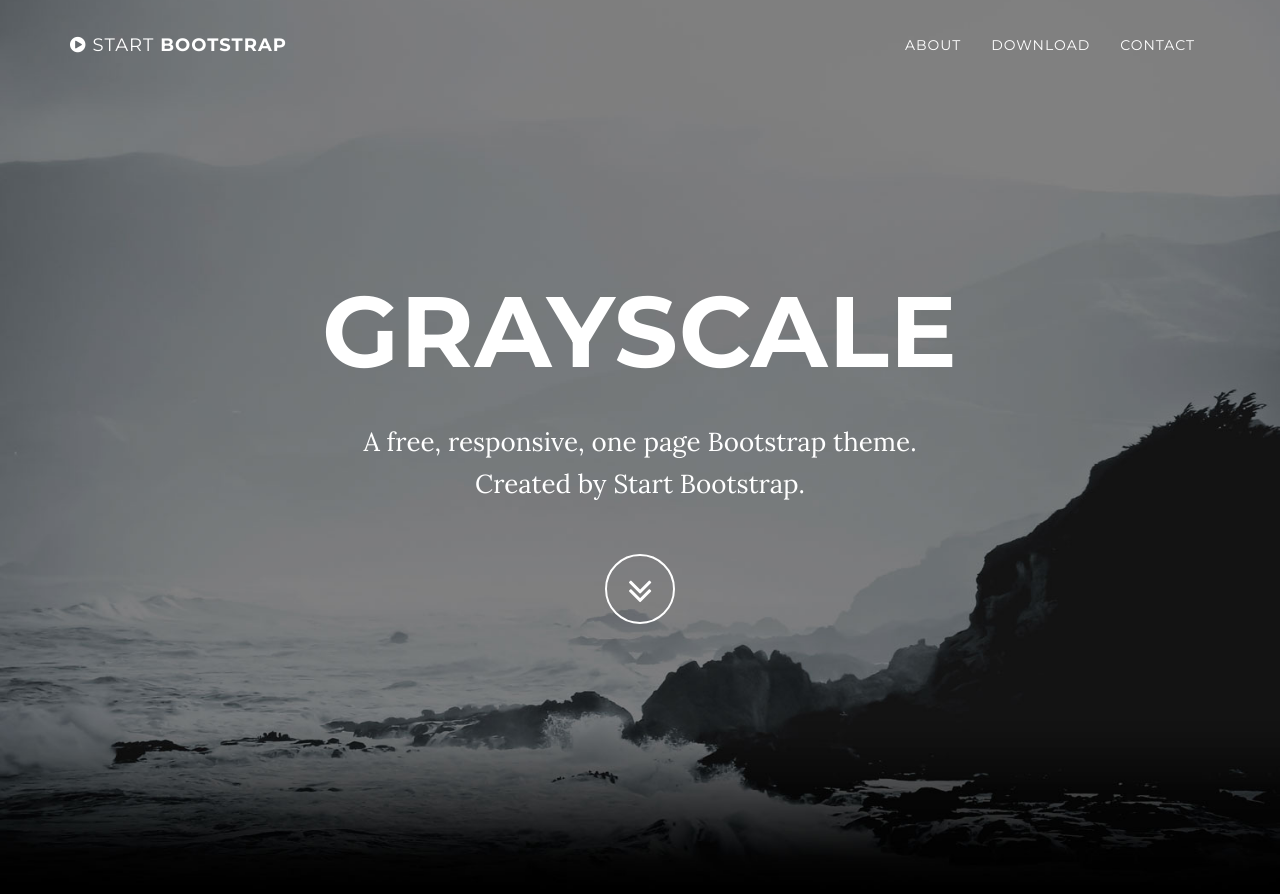
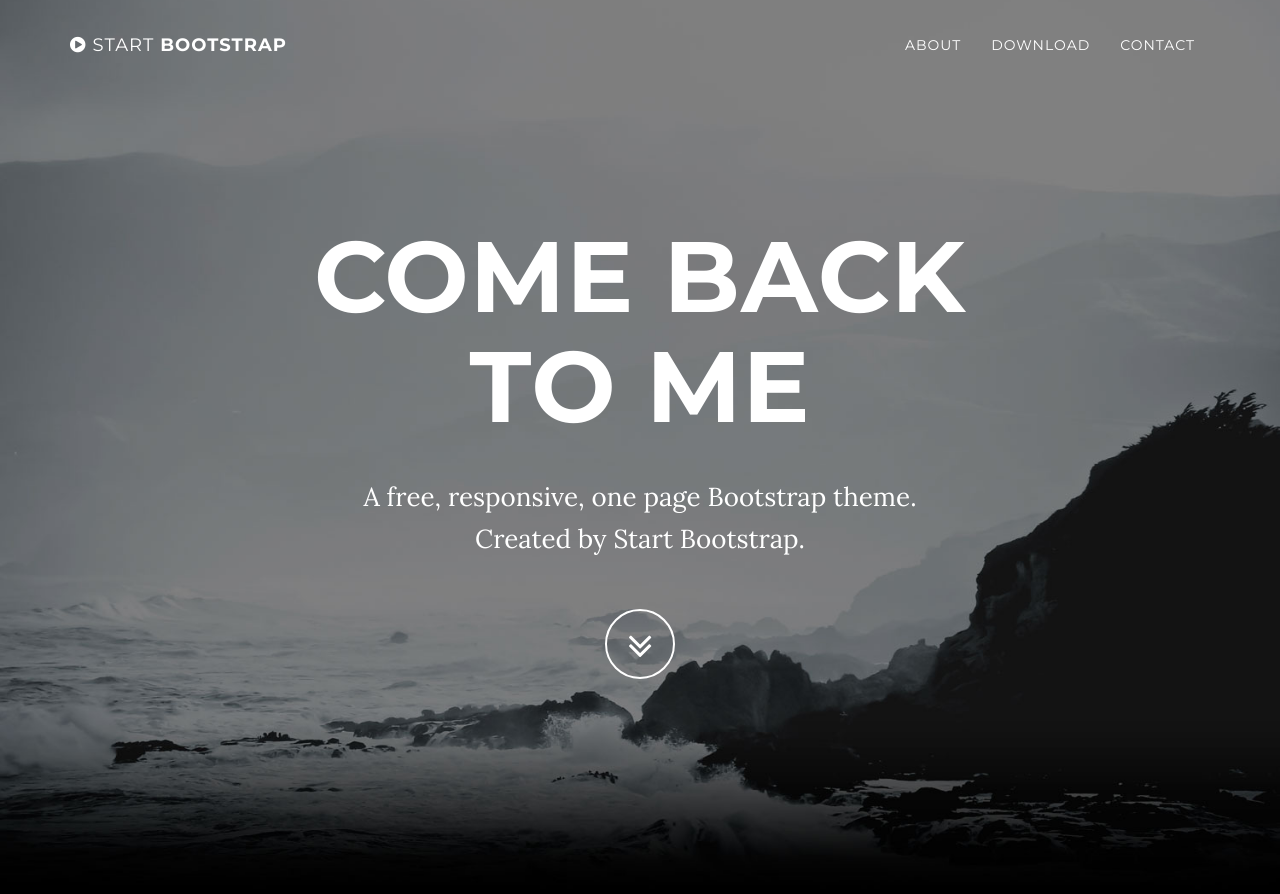
Before and after one commit to gianguitar/gsolo.github.io, a Jekyll site: the page built from index.html, in a window 1280 px wide and 900 px high. Shown: the top 894 px of the window. Built offline with Jekyll 4.4.1, drawn with Linux system fonts in a browser that asks for light colours.

Commit message:
Update index.html

```diff
--- a/index.html
+++ b/index.html
@@ -8,7 +8,7 @@
         <div class="container">
             <div class="row">
                 <div class="col-md-8 col-md-offset-2">
-                    <h1 class="brand-heading">Grayscale</h1>
+                    <h1 class="brand-heading">Come back to me</h1>
                     <p class="intro-text">A free, responsive, one page Bootstrap theme.<br>Created by Start Bootstrap.</p>
                     <a href="#about" class="btn btn-circle page-scroll">
                         <i class="fa fa-angle-double-down animated"></i>
```
